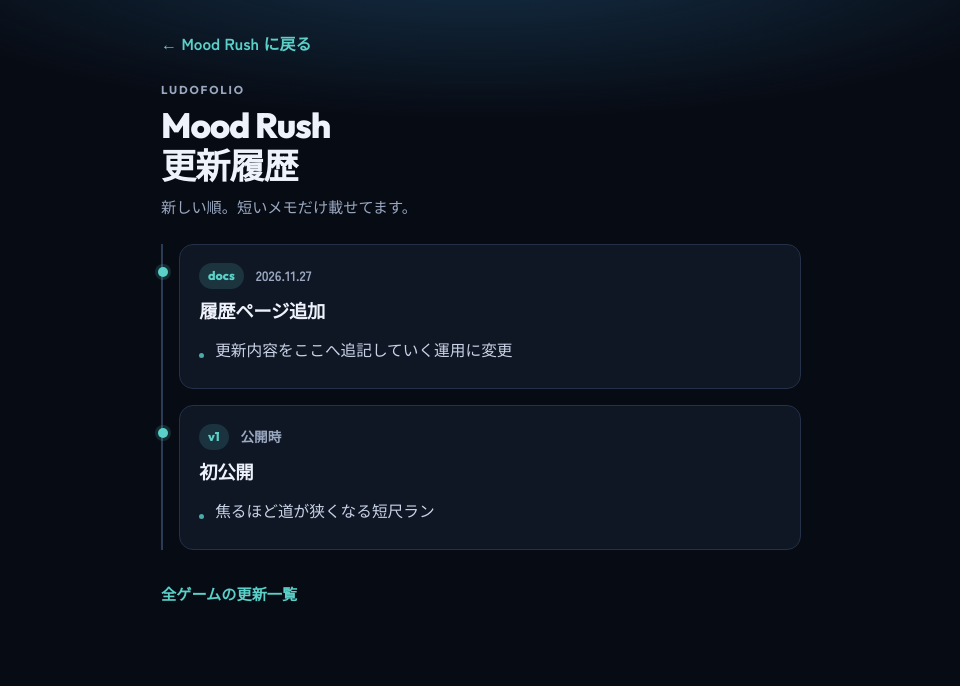
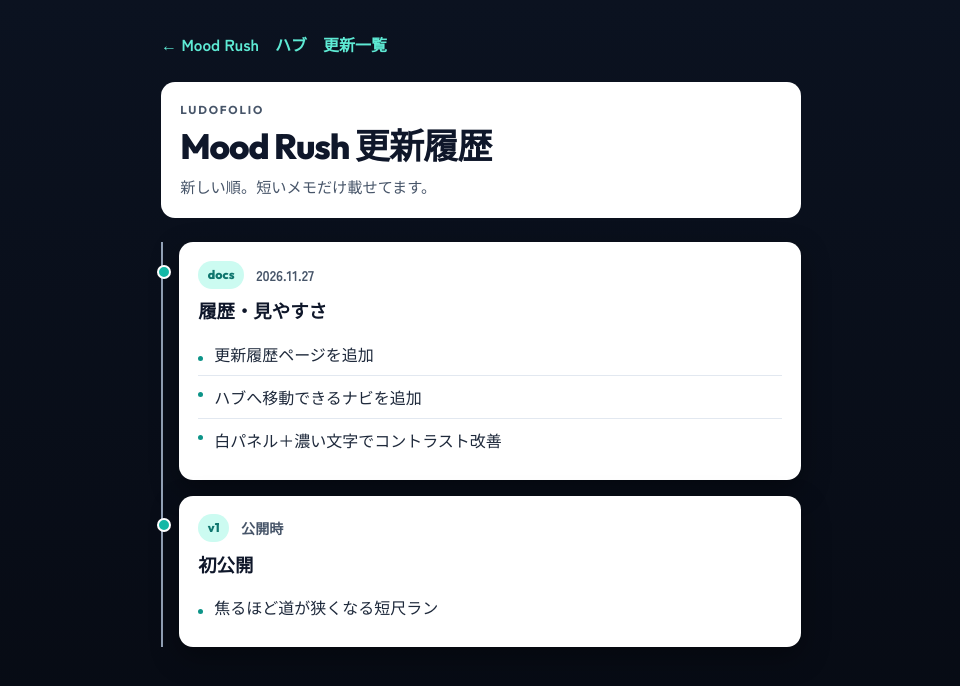
Before and after one commit to zmr7z/ludofolio, a plain HTML site: page games/mood-rush-changelog.html in a window 1280 px wide. Shown: the whole page, without its empty margins (159-1119 px from the left). Drawn offline with Linux system fonts and the light colour scheme.

Commit message:
Improve changelog contrast and hub navigation.

```diff
--- a/css/changelog.css
+++ b/css/changelog.css
@@ -1,207 +1,72 @@
 :root {
-  --bg: #070b14;
-  --panel: #0f1624;
-  --ink: #eef3fb;
-  --muted: #9aa8c0;
-  --accent: #5ad0c8;
-  --accent-dim: rgba(90, 208, 200, 0.16);
-  --line: #243148;
-  --rail: #2c3b55;
+  --ink: #0f172a;
+  --body: #1e293b;
+  --muted: #475569;
+  --bg: #0b1220;
+  --bg2: #070b14;
+  --panel: #ffffff;
+  --line: #e2e8f0;
+  --accent: #0f766e;
+  --accent-bright: #5eead4;
+  --rail: #94a3b8;
 }
-
 * { box-sizing: border-box; }
-
 html, body {
-  margin: 0;
-  min-height: 100%;
-  background:
-    radial-gradient(ellipse 90% 45% at 50% -8%, #16324a 0%, transparent 55%),
-    var(--bg);
+  margin: 0; min-height: 100%;
+  background: linear-gradient(180deg, var(--bg) 0%, var(--bg2) 100%);
   color: var(--ink);
   font-family: "Zen Kaku Gothic New", system-ui, sans-serif;
-  font-weight: 500;
-  line-height: 1.7;
+  font-weight: 500; line-height: 1.75;
   -webkit-font-smoothing: antialiased;
 }
-
-.page {
-  width: min(40rem, calc(100% - 2rem));
-  margin: 0 auto;
-  padding: 1.5rem 0 3.5rem;
+.page { width: min(40rem, calc(100% - 2rem)); margin: 0 auto; padding: 1.5rem 0 3.5rem; }
+.nav { display:flex; flex-wrap:wrap; gap:0.5rem 1rem; margin-bottom:1.1rem; }
+.nav a, .back {
+  display:inline-flex; align-items:center; min-height:2.5rem;
+  color: var(--accent-bright); font-weight:700; text-decoration:none;
 }
-
-.back {
-  display: inline-flex;
-  align-items: center;
-  min-height: 2.5rem;
-  margin-bottom: 1rem;
-  color: var(--accent);
-  font-weight: 700;
-  text-decoration: none;
+.nav a:hover, .back:hover { color:#fff; text-decoration:underline; }
+.kicker {
+  margin:0 0 0.35rem; font-family:Outfit,sans-serif; font-size:0.72rem;
+  letter-spacing:0.16em; text-transform:uppercase; color:var(--muted); font-weight:700;
 }
-
-.back:hover { text-decoration: underline; }
-
-.kicker {
-  margin: 0 0 0.35rem;
-  font-family: Outfit, sans-serif;
-  font-size: 0.72rem;
-  letter-spacing: 0.16em;
-  text-transform: uppercase;
-  color: var(--muted);
-  font-weight: 700;
+.head { margin-bottom:1.5rem; padding:1.15rem 1.2rem; background:var(--panel); border-radius:14px; }
+h1 {
+  margin:0 0 0.45rem; font-family:Outfit,sans-serif; font-weight:800;
+  font-size:clamp(1.7rem,5vw,2.2rem); letter-spacing:-0.03em; line-height:1.15; color:var(--ink);
 }
-
-h1 {
-  margin: 0 0 0.5rem;
-  font-family: Outfit, sans-serif;
-  font-weight: 800;
-  font-size: clamp(1.7rem, 5vw, 2.2rem);
-  letter-spacing: -0.03em;
-  line-height: 1.15;
+.intro { margin:0; color:var(--muted); font-size:0.95rem; }
+.timeline { list-style:none; margin:0; padding:0; border-left:2px solid var(--rail); }
+.release {
+  position:relative; margin:0 0 1rem 1rem; padding:1.15rem 1.2rem;
+  background:var(--panel); border-radius:14px; box-shadow:0 10px 28px rgba(0,0,0,.35);
 }
-
-.intro {
-  margin: 0 0 1.5rem;
-  color: var(--muted);
-  font-size: 0.95rem;
+.release::before {
+  content:""; position:absolute; left:calc(-1rem - 6px); top:1.4rem;
+  width:10px; height:10px; border-radius:50%; background:#14b8a6; border:2px solid #fff;
 }
-
-.timeline {
-  list-style: none;
-  margin: 0;
-  padding: 0;
-  border-left: 2px solid var(--rail);
+.meta { display:flex; flex-wrap:wrap; gap:.5rem .75rem; align-items:center; margin-bottom:.45rem; }
+.ver {
+  display:inline-flex; padding:.2rem .6rem; border-radius:999px; background:#ccfbf1;
+  color:var(--accent); font-family:Outfit,sans-serif; font-size:.78rem; font-weight:800;
 }
-
-.release {
-  position: relative;
-  margin: 0 0 1rem 1rem;
-  padding: 1.1rem 1.2rem;
-  background: var(--panel);
-  border: 1px solid var(--line);
-  border-radius: 14px;
+time { color:var(--muted); font-size:.88rem; font-weight:700; font-variant-numeric:tabular-nums; }
+.release h2 { margin:0 0 .7rem; font-family:Outfit,sans-serif; font-size:1.15rem; font-weight:800; color:var(--ink); }
+.release ul { list-style:none; margin:0; padding:0; }
+.release li {
+  position:relative; padding:.45rem 0 .45rem 1rem; border-top:1px solid var(--line);
+  color:var(--body); font-size:1rem; font-weight:500;
 }
-
-.release::before {
-  content: "";
-  position: absolute;
-  left: calc(-1rem - 6px);
-  top: 1.4rem;
-  width: 10px;
-  height: 10px;
-  border-radius: 50%;
-  background: var(--accent);
-  box-shadow: 0 0 0 3px var(--accent-dim);
+.release li:first-child { border-top:0; padding-top:0; }
+.release li::before {
+  content:""; position:absolute; left:0; top:1em; width:5px; height:5px; border-radius:50%; background:#0d9488;
 }
-
-.meta {
-  display: flex;
-  flex-wrap: wrap;
-  gap: 0.5rem 0.75rem;
-  align-items: center;
-  margin-bottom: 0.45rem;
+.cards { display:grid; gap:.85rem; }
+.card {
+  display:block; padding:1.15rem 1.2rem; border-radius:14px; background:var(--panel);
+  color:var(--ink); text-decoration:none; box-shadow:0 10px 28px rgba(0,0,0,.3);
 }
-
-.ver {
-  display: inline-flex;
-  padding: 0.15rem 0.55rem;
-  border-radius: 999px;
-  background: var(--accent-dim);
-  color: var(--accent);
-  font-family: Outfit, sans-serif;
-  font-size: 0.78rem;
-  font-weight: 800;
-}
-
-time {
-  color: var(--muted);
-  font-size: 0.85rem;
-  font-weight: 700;
-  font-variant-numeric: tabular-nums;
-}
-
-.release h2 {
-  margin: 0 0 0.65rem;
-  font-family: Outfit, sans-serif;
-  font-size: 1.15rem;
-  font-weight: 800;
-  letter-spacing: -0.02em;
-}
-
-.release ul {
-  list-style: none;
-  margin: 0;
-  padding: 0;
-}
-
-.release li {
-  position: relative;
-  padding: 0.4rem 0 0.4rem 1rem;
-  border-top: 1px solid rgba(36, 49, 72, 0.9);
-  color: #c9d3e6;
-  font-size: 0.98rem;
-  font-weight: 500;
-}
-
-.release li:first-child {
-  border-top: 0;
-  padding-top: 0;
-}
-
-.release li::before {
-  content: "";
-  position: absolute;
-  left: 0;
-  top: 1em;
-  width: 5px;
-  height: 5px;
-  border-radius: 50%;
-  background: var(--accent);
-  opacity: 0.8;
-}
-
-/* Hub index cards */
-.cards {
-  display: grid;
-  gap: 0.85rem;
-}
-
-.card {
-  display: block;
-  padding: 1.1rem 1.2rem;
-  border-radius: 14px;
-  border: 1px solid var(--line);
-  background: var(--panel);
-  color: inherit;
-  text-decoration: none;
-  transition: border-color 0.15s ease, transform 0.15s ease;
-}
-
-.card:hover {
-  border-color: #3a6a78;
-  transform: translateY(-1px);
-}
-
-.card h2 {
-  margin: 0 0 0.35rem;
-  font-family: Outfit, sans-serif;
-  font-size: 1.2rem;
-  font-weight: 800;
-}
-
-.card p {
-  margin: 0;
-  color: var(--muted);
-  font-size: 0.92rem;
-  font-weight: 500;
-}
-
-.card .latest {
-  display: inline-block;
-  margin-top: 0.65rem;
-  font-size: 0.78rem;
-  font-weight: 700;
-  color: var(--accent);
-  letter-spacing: 0.04em;
-}
+.card:hover { outline:2px solid #2dd4bf; }
+.card h2 { margin:0 0 .35rem; font-family:Outfit,sans-serif; font-size:1.2rem; font-weight:800; color:var(--ink); }
+.card p { margin:0; color:var(--muted); font-size:.95rem; font-weight:500; }
+.card .latest { display:inline-block; margin-top:.65rem; font-size:.82rem; font-weight:700; color:var(--accent); }
--- a/games/mood-rush-changelog.html
+++ b/games/mood-rush-changelog.html
@@ -4,42 +4,37 @@
   <meta charset="UTF-8" />
   <meta name="viewport" content="width=device-width, initial-scale=1" />
   <title>更新履歴 — Mood Rush</title>
-  <link rel="preconnect" href="https://fonts.googleapis.com" />
-  <link rel="preconnect" href="https://fonts.gstatic.com" crossorigin />
   <link href="https://fonts.googleapis.com/css2?family=Outfit:wght@700;800&family=Zen+Kaku+Gothic+New:wght@500;700&display=swap" rel="stylesheet" />
   <link rel="stylesheet" href="../css/changelog.css" />
 </head>
 <body>
   <main class="page">
-    <a class="back" href="mood-rush.html">← Mood Rush に戻る</a>
-    <p class="kicker">Ludofolio</p>
-    <h1>Mood Rush<br />更新履歴</h1>
-    <p class="intro">新しい順。短いメモだけ載せてます。</p>
-
+    <nav class="nav" aria-label="移動">
+      <a href="mood-rush.html">← Mood Rush</a>
+      <a href="../">ハブ</a>
+      <a href="../updates.html">更新一覧</a>
+    </nav>
+    <header class="head">
+      <p class="kicker">Ludofolio</p>
+      <h1>Mood Rush 更新履歴</h1>
+      <p class="intro">新しい順。短いメモだけ載せてます。</p>
+    </header>
     <ol class="timeline">
       <li class="release">
-        <div class="meta">
-          <span class="ver">docs</span>
-          <time datetime="2026-11-27">2026.11.27</time>
-        </div>
-        <h2>履歴ページ追加</h2>
+        <div class="meta"><span class="ver">docs</span><time datetime="2026-11-27">2026.11.27</time></div>
+        <h2>履歴・見やすさ</h2>
         <ul>
-          <li>更新内容をここへ追記していく運用に変更</li>
+          <li>更新履歴ページを追加</li>
+          <li>ハブへ移動できるナビを追加</li>
+          <li>白パネル＋濃い文字でコントラスト改善</li>
         </ul>
       </li>
       <li class="release">
-        <div class="meta">
-          <span class="ver">v1</span>
-          <time>公開時</time>
-        </div>
+        <div class="meta"><span class="ver">v1</span><time>公開時</time></div>
         <h2>初公開</h2>
-        <ul>
-          <li>焦るほど道が狭くなる短尺ラン</li>
-        </ul>
+        <ul><li>焦るほど道が狭くなる短尺ラン</li></ul>
       </li>
     </ol>
-
-    <p class="intro" style="margin-top:1.5rem"><a class="back" href="../updates.html">全ゲームの更新一覧</a></p>
   </main>
 </body>
 </html>
```
Also changed, not shown: games/mood-rush-relics-changelog.html (+17 -22 lines), updates.html (+9 -8 lines).
